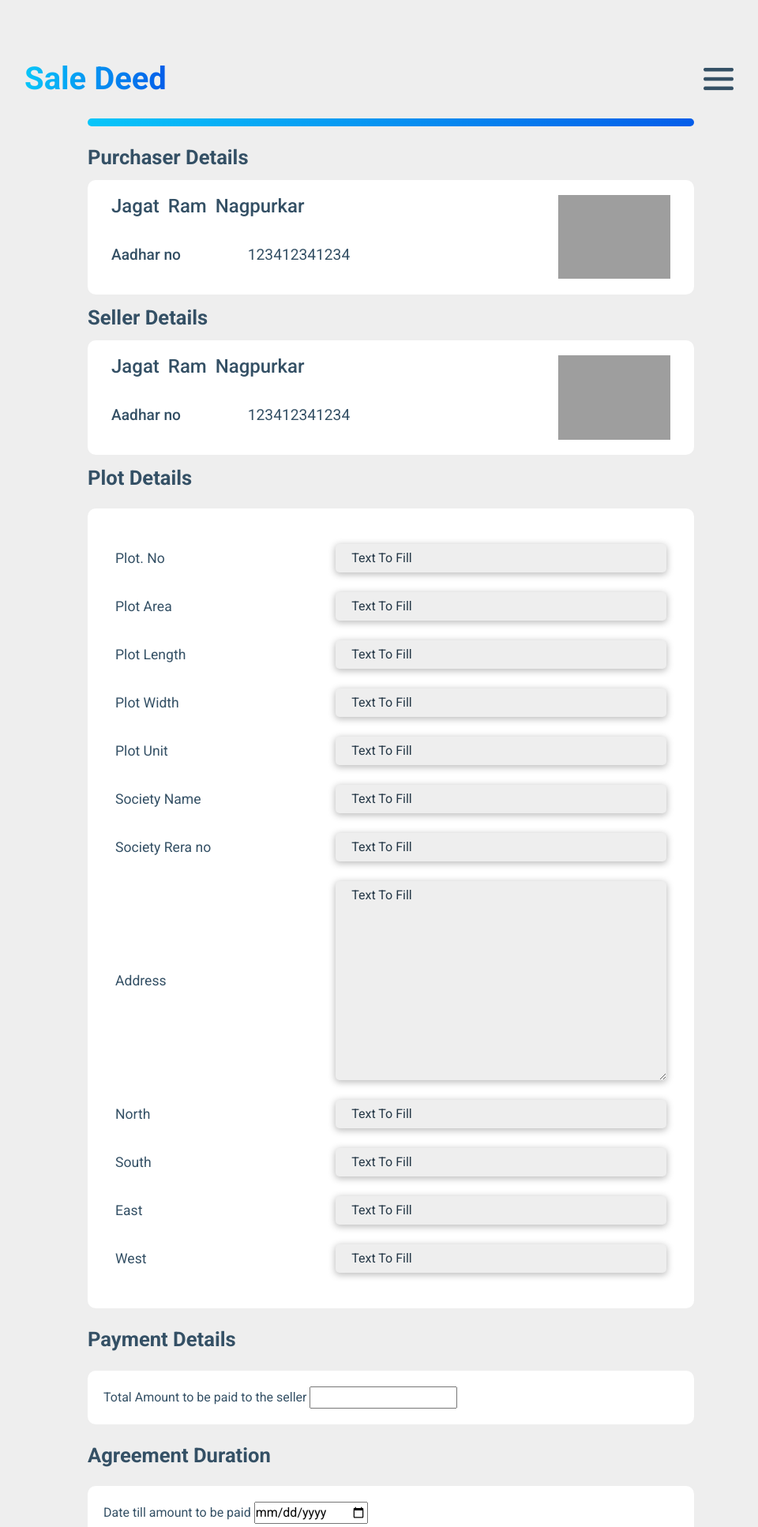
After one commit to Latishfaction/Simulation-of-Property-Acquisition-and-Management-in-a-Blockchain-Network, a Django app: page /home/1/saledeed in a window 1280 px wide. The commit adds this page. Shown: the top 1934 px of the page at 79% size, without its empty margins (51-1011 px from the left). Run offline with Django 4.2, Linux system fonts and the light colour scheme; a map, chart or similar area stays blank; grey boxes are pictures that could not be loaded.

```diff
--- a/POAM/POAM_portal/static/POAM_portal/layout.css
+++ b/POAM/POAM_portal/static/POAM_portal/layout.css
@@ -528,7 +528,7 @@ header{
     left: 37%;
 }
 #contract{
-    width: 73%;
+    /* width: 73%; */
     position: relative;
     padding: 35px;
     border-radius: 10px;
--- /dev/null
+++ b/POAM/POAM_portal/templates/POAM_portal/saledeed_view.html
@@ -0,0 +1,210 @@
+{% extends "POAM_portal/layout.html" %}
+{% load static %}
+
+{% block title %}
+Sale Deed
+{% endblock %}
+
+{% block body %}
+
+<div class="container-fluid">
+    <div class="container">
+        <div class="home-options share-margin">
+            <span class="home-heading">Sale Deed</span>
+            <span><a href="{% url 'bank' %}"><img src="../../static/POAM_portal/images/menu.png" alt=""
+                        id="options"></a></span>
+
+        </div>
+        <div id="line"></div>
+
+        <div class="myproperty-info-container">
+            <!-- purchaser details -->
+            <div class="title-chain-heading">
+                Purchaser Details
+            </div>
+            <div class="user-contract-info-details-container">
+                <div class="user-contract-content">
+                    <span class="user-contract-name">Jagat Ram Nagpurkar</span>
+                    <span class="user-contract-id-info">
+                        <span class="aadhar-heading">Aadhar no</span>
+                        <span class="aadhar-no">123412341234</span>
+                    </span>
+                </div>
+                <img src="https://st3.depositphotos.com/6672868/13701/v/600/depositphotos_137014128-stock-illustration-user-profile-icon.jpg" alt="user-profile" class="user-contract-img">
+            </div>
+
+            <!-- seller details -->
+            <div class="title-chain-heading">
+                Seller Details
+            </div>
+            <div class="user-contract-info-details-container">
+                <div class="user-contract-content">
+                    <span class="user-contract-name">Jagat Ram Nagpurkar</span>
+                    <span class="user-contract-id-info">
+                        <span class="aadhar-heading">Aadhar no</span>
+                        <span class="aadhar-no">123412341234</span>
+                    </span>
+                </div>
+                <img src="https://st3.depositphotos.com/6672868/13701/v/600/depositphotos_137014128-stock-illustration-user-profile-icon.jpg" alt="user-profile" class="user-contract-img">
+            </div>
+
+
+            <!-- plot details -->
+            <div class="title-chain-heading">
+                Plot Details
+            </div>
+            <div class="myproperty-form-info-container">
+                <div class="fields">
+                    <label for="plot.no">Plot. No</label>
+                    <input type="text" value="text to fill" disabled>
+                </div>
+
+                <div class="fields">
+                    <label for="plotArea">Plot Area</label>
+                    <input type="text" value="text to fill" disabled>
+                </div>
+
+                <div class="fields">
+                    <label for="plot.no">Plot Length</label>
+                    <input type="text" value="text to fill" disabled>
+                </div>
+
+                <div class="fields">
+                    <label for="plot.no">Plot Width</label>
+                    <input type="text" value="text to fill" disabled>
+                </div>
+                <div class="fields">
+                    <label for="plot.no">Plot Unit</label>
+                    <input type="text" value="text to fill" disabled>
+                </div>
+                <div class="fields">
+                    <label for="plot.no">Society Name</label>
+                    <input type="text" value="text to fill" disabled>
+                </div>
+                <div class="fields">
+                    <label for="plot.no">Society Rera no</label>
+                    <input type="text" value="text to fill" disabled>
+                </div>
+                <div class="fields">
+                    <label for="plot.no">Address</label>
+                    <textarea name="address" id="plot-address" cols="30" rows="10" disabled>text to fill</textarea>
+                </div>
+                <div class="fields">
+                    <label for="plot.no">North</label>
+                    <input type="text" value="text to fill" disabled>
+                </div>
+                <div class="fields">
+                    <label for="plot.no">South</label>
+                    <input type="text" value="text to fill" disabled>
+                </div>
+                <div class="fields">
+                    <label for="plot.no">East</label>
+                    <input type="text" value="text to fill" disabled>
+                </div>
+                <div class="fields">
+                    <label for="plot.no">West</label>
+                    <input type="text" value="text to fill" disabled>
+                </div>
+
+            </div>
+
+            <!-- payment details -->
+                <div class="title-chain-heading">
+                    Payment Details
+                </div>
+                <div class="myproperty-form-info-container">
+                    <div class="row1">
+                        <span class="contract-label">
+                            Total Amount to be paid to the seller
+                        </span>
+                        <span class="contract-input">
+                            <input type="number" class="contract-field">
+                        </span>
+                    </div>
+                </div>
+            <!-- Agreement Duration -->
+            <div class="title-chain-heading">
+                Agreement Duration
+            </div>
+            <div class="myproperty-form-info-container">
+                <div class="row1">
+                    <span class="contract-label">
+                        Date till amount to be paid
+                    </span>
+                    <span class="contract-input">
+                        <input type="date" class="contract-field">
+                    </span>
+                </div>
+            </div>
+            <!-- seller witness -->
+            <div class="title-chain-heading">
+                Seller Witness
+            </div>
+            <div class="myproperty-form-info-container">
+                <form action="#" method="post">
+                    {% csrf_token %}
+                    <div class="share-property-form-contract">
+                        <div>
+                            <span class="share-propertyform-label">aadhar card</span>
+                            <input type="text" name="aadhar_no" placeholder="12 Digit Aadhar no." maxlength="12" class="share-property-form-input" required>
+                            <div id="emailHelp" class="form-text">Enter the aadhar card of the person which you want to send property details.</div>
+                        </div>
+                        <div class="validate-aadhar">
+                            <a href="#">Validate Aadhar</a>
+                        </div>
+                        <div>
+                            <span>
+                                <img src="https://st3.depositphotos.com/6672868/13701/v/600/depositphotos_137014128-stock-illustration-user-profile-icon.jpg" alt="photo" id="form-profile-pic">
+                            </span>
+                        </div>
+                        <div>
+                            <span class="share-propertyform-label">name</span>
+                            <input type="text" name="name" class="share-property-form-input" disabled>
+                        </div>
+                    </div>
+                </form>
+            </div>
+            <a href="#" class="btn-format btn-contract">Send to Purchaser</a>
+
+            <!-- purchaser witness -->
+            <div class="title-chain-heading">
+                Purchaser Witness
+            </div>
+            <div class="myproperty-form-info-container">
+                <form action="#" method="post">
+                    {% csrf_token %}
+                    <div class="share-property-form-contract" id="contract">
+                        <div>
+                            <span class="share-propertyform-label">aadhar card</span>
+                            <input type="text" name="aadhar_no" placeholder="12 Digit Aadhar no." maxlength="12" class="share-property-form-input" required>
+                            <div id="emailHelp" class="form-text">Enter the aadhar card of the person which you want to send property details.</div>
+                        </div>
+                        <div class="validate-aadhar">
+                            <a href="#">Validate Aadhar</a>
+                        </div>
+                        <div>
+                            <span>
+                                <img src="https://st3.depositphotos.com/6672868/13701/v/600/depositphotos_137014128-stock-illustration-user-profile-icon.jpg" alt="photo" id="form-profile-pic">
+                            </span>
+                        </div>
+                        <div>
+                            <span class="share-propertyform-label">name</span>
+                            <input type="text" name="name" class="share-property-form-input" disabled>
+                        </div>
+                    </div>
+                </form>
+            </div>
+
+            <!-- buttons -->
+            <div class="user-info-btns" style="
+            height: 10vh;
+            align-items: center;
+        ">
+                <span><a href="#" class="btn-format success-btn user-agreement-btn">Send Sale Deed to Seller</a></span>
+<!-- seller view and buyer view -->
+                <span><a href="#" class="btn-format success-btn user-agreement-btn">Publish Sale Deed</a></span>
+            </div>
+        </div>
+    </div>
+</div>
+{% endblock %}
--- a/POAM/POAM_portal/urls.py
+++ b/POAM/POAM_portal/urls.py
@@ -11,5 +11,6 @@ urlpatterns = [
     path("home/<str:plot_no>/myproperties", views.my_properties, name="myproperty"),
     path("home/<str:plot_no>/shareProperty", views.SharedProperty_view, name="sharedproperty"),
     path("home/<str:plot_no>/agreement", views.agreement_view, name="agreement_view"),
+    path("home/<str:plot_no>/saledeed", views.saledeed_view, name="saledeed_view"),
     path("bank", views.bank, name="bank"),
 ]
--- a/POAM/POAM_portal/views.py
+++ b/POAM/POAM_portal/views.py
@@ -131,5 +131,8 @@ def SharedProperty_view(request,plot_no):
 def agreement_view(request,plot_no):
     return render(request, "POAM_portal/agreement_view.html")
 
+def saledeed_view(request,plot_no):
+    return render(request,"POAM_portal/saledeed_view.html")
+
 def bank(request):
     return render(request, "POAM_portal/bank.html")
```
Also changed, not shown: POAM/Sarathi_DB/models.py (+19 -1 lines), POAM/Sarathi_DB/migrations/0003_alter_plot_details_details_plot_agreement.py (added), POAM/db.sqlite3.
